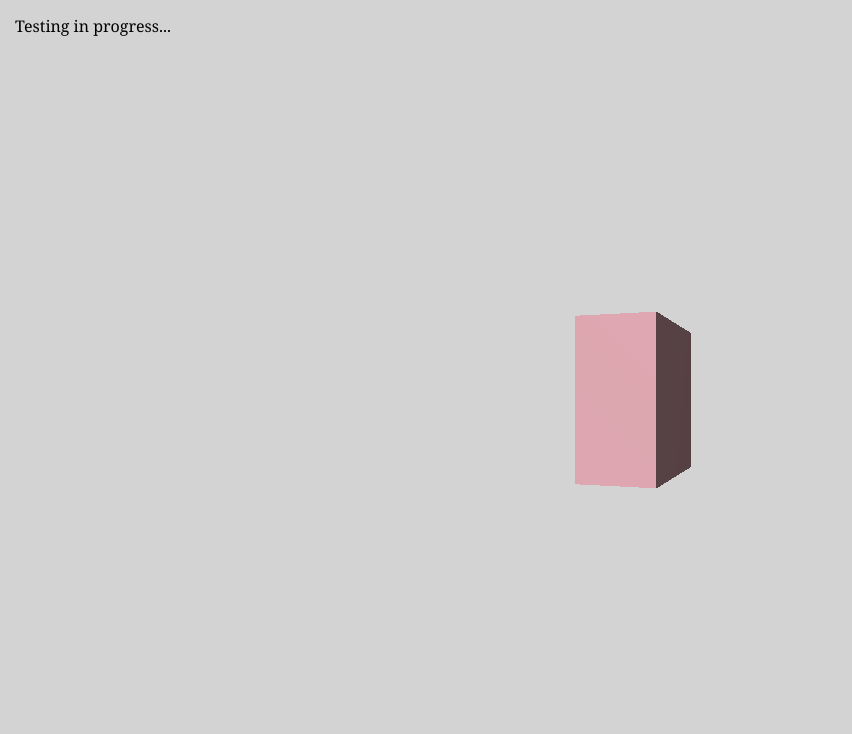
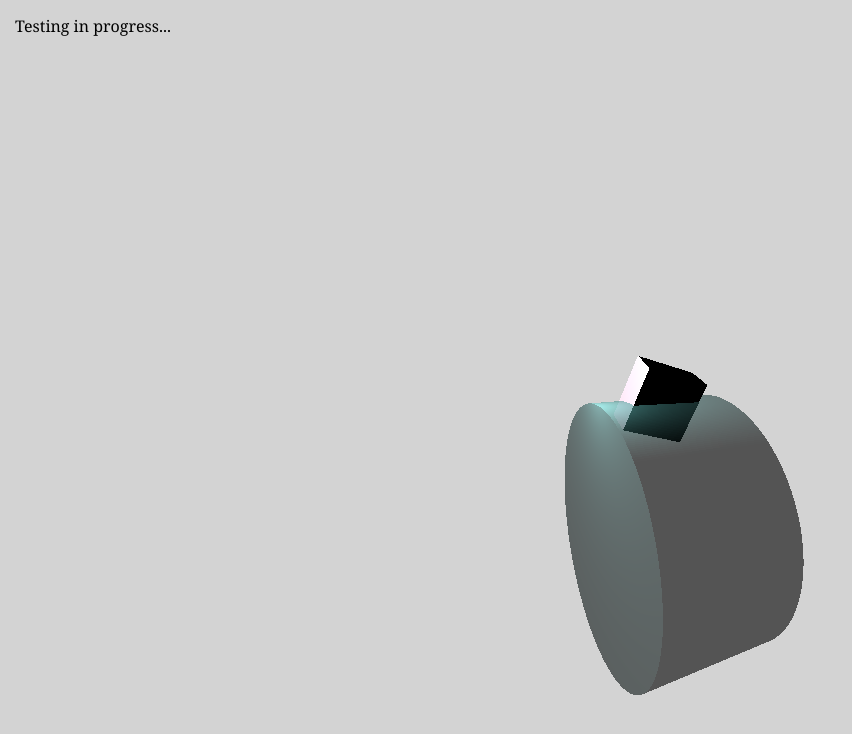
Before and after one commit to fourestfire/three-js-testing, a plain HTML site: page index.html in a window 1280 px wide. Shown: the whole page, without its empty margins (0-852 px from the left). Drawn offline with Linux system fonts and the light colour scheme; animation ran at ten frames a second.

Commit message:
add cylinder

```diff
--- a/index.html
+++ b/index.html
@@ -1,19 +1,6 @@
 <html>
 	<head>
 		<title>three.js test app</title>
-		<style>
-			body { margin: 0; }
-			 canvas {
-				width: 100vw;
-				height: 100vh;
-				display: block;
-				position: fixed;
-				background-color: white;
-				top: 0;
-				left: 0;
-				z-index: -9999;
-			}
-		</style>
     <link rel="stylesheet" type="text/css" href="main.css">
 	</head>
 	<body>
@@ -21,24 +8,25 @@
 		<script src="js/three.js"></script>
 		<script>
 			var scene = new THREE.Scene();
-			var camera = new THREE.PerspectiveCamera( 75, window.innerWidth/window.innerHeight, 0.1, 1000 ); // field of view, aspect ratio, near and far clipping panes
+			var camera = new THREE.PerspectiveCamera( 90, window.innerWidth/window.innerHeight, 0.1, 2000 ); // field of view, aspect ratio, near and far clipping panes
 
 			var renderer = new THREE.WebGLRenderer();
 			renderer.setSize( window.innerWidth, window.innerHeight );
 			document.body.appendChild( renderer.domElement );
 
-			var geometry = new THREE.BoxGeometry( 2, 2, 1 ); // x, y, z
+			var geometry = new THREE.BoxGeometry( 100, 100, 50 ); // x, y, z
 			var material = new THREE.MeshLambertMaterial ( { color: 'pink' } );
 			var cube = new THREE.Mesh( geometry, material );
-      var cube2 = new THREE.Mesh( geometry, material )
-      cube2.position.y = 5
 			scene.add( cube );
 
-			camera.position.z = 7; // move camera away from origin so they're not on top of each other
+			camera.position.x = 100;
+			camera.position.z = 500;
+			camera.position.y = 100;
+			// camera.position.z = 7; // move camera away from origin so they're not on top of each other
 
 			// create a point light
 			const pointLight =
-				new THREE.PointLight('white', 1); // color, intensity, distance, decay
+				new THREE.PointLight('white', 1.5); // color, intensity, distance, decay
 
 			// set its position
 			pointLight.position.x = 10;
@@ -48,16 +36,73 @@
 			// add to the scene
 			scene.add(pointLight);
 
+			// scene.fog = new THREE.Fog(0xf7d9aa, 200, 250); // color, near, far (max distance at which fog affects things)
+
+			// First let's define a Sea object :
+			Sea = function(){
+
+				// create the geometry (shape) of the cylinder;
+				// the parameters are:
+				// radius top, radius bottom, height, number of segments on the radius, number of segments vertically
+				var geom = new THREE.CylinderGeometry(200,200,200,400,10); // CylinderGeometry(radiusTop, radiusBottom, height, radiusSegments, heightSegments, openEnded, thetaStart, thetaLength)
+
+				// rotate the geometry on the x axis
+				geom.applyMatrix(new THREE.Matrix4().makeRotationX(-Math.PI/2));
+
+				// create the material
+				var mat = new THREE.MeshPhongMaterial({
+					color:Colors.blue,
+					transparent:true,
+					opacity:.6,
+					shading:THREE.FlatShading,
+				});
+
+				// To create an object in Three.js, we have to create a mesh
+				// which is a combination of a geometry and some material
+				this.mesh = new THREE.Mesh(geom, mat);
+
+				// Allow the sea to receive shadows
+				this.mesh.receiveShadow = true;
+			}
+
+			// Instantiate the sea and add it to the scene:
+
+			var Colors = {
+				red:0xf25346,
+				white:0xd8d0d1,
+				brown:0x59332e,
+				pink:0xF5986E,
+				brownDark:0x23190f,
+				blue:0x68c3c0,
+			};
+			var sea;
+
+			function createSea(){
+				sea = new Sea();
+
+				// push it a little bit at the bottom of the scene
+				sea.mesh.position.y = -200;
+
+				// add the mesh of the sea to the scene
+				scene.add(sea.mesh);
+			}
+
+			createSea()
+
 			var render = function () {
+				camera.lookAt( scene.position );
+				var timer = new Date().getTime() * 0.0005;
+				camera.position.x = Math.floor(Math.cos( timer ) * 600);
+  			camera.position.z = Math.floor(Math.sin( timer ) * 600);
 				requestAnimationFrame( render );
-
-				// cube.rotation.x += 0.025;
+				cube.rotation.x += 0.025;
 				cube.rotation.y += 0.025;
 				renderer.setClearColor( 'lightgrey', 1.0 );
 				renderer.render(scene, camera);
 			};
 
 			render();
+
 		</script>
 	</body>
 </html>
--- a/main.css
+++ b/main.css
@@ -9,3 +9,16 @@
   color: black;
   font-family: 'Georgia'
 }
+
+body { margin: 0; }
+
+canvas {
+	width: 100vw;
+	height: 100vh;
+	display: block;
+	position: fixed;
+	background-color: white;
+	top: 0;
+	left: 0;
+	z-index: -9999;
+}
```
